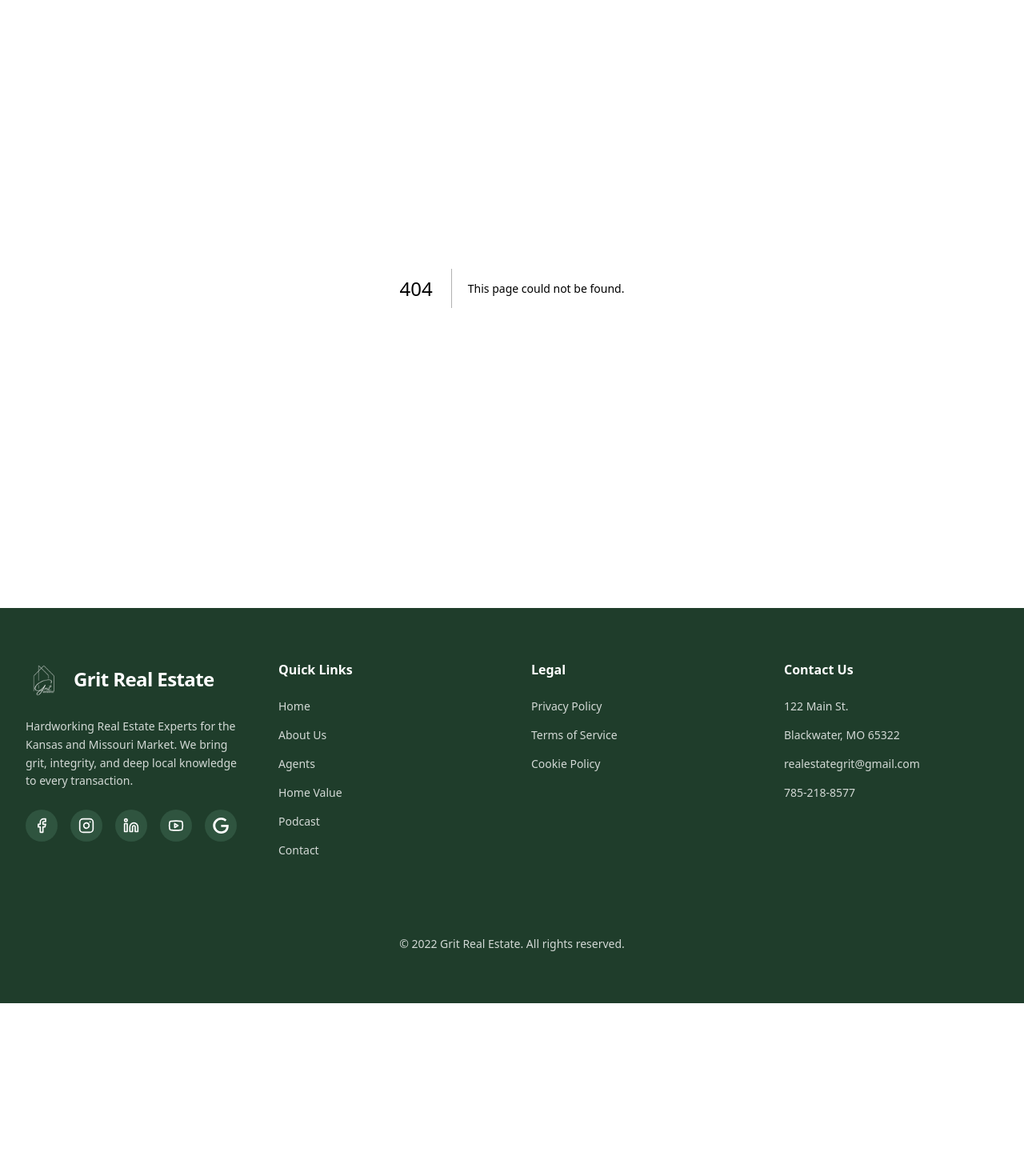
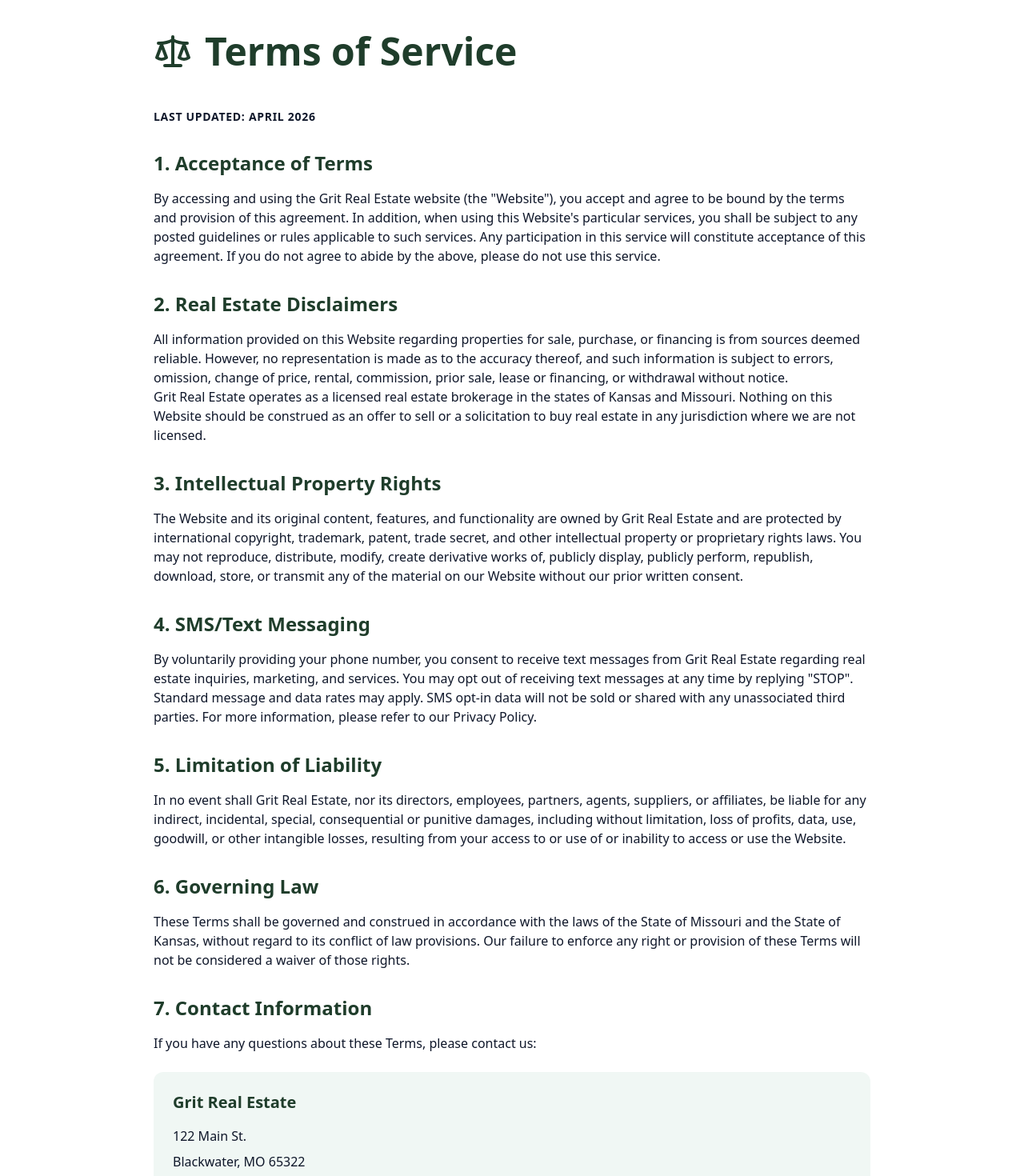
Before and after one commit to gritreal/Grit-Real-Estate, a Next.js app: page /terms in a window 1280 px wide. Before the commit this address had no page. Shown: the part 120-1590 px from the top of the page at 80% size. Before the commit the page ends 1374 px from the top, so only its background shows below. Built offline with nearby package versions, Linux system fonts and the light colour scheme; a web font is replaced by a local one.

Commit message:
Add Terms of Service page

```diff
--- /dev/null
+++ b/src/app/terms/page.tsx
@@ -0,0 +1,89 @@
+import React from 'react';
+import { Scale } from 'lucide-react';
+
+export const metadata = {
+  title: 'Terms of Service | Grit Real Estate',
+  description: 'Terms of Service and conditions for using the Grit Real Estate website in Kansas and Missouri.',
+};
+
+export default function TermsOfServicePage() {
+  return (
+    <div className="bg-brand-white min-h-screen py-20 px-4 sm:px-6 lg:px-8">
+      <div className="max-w-4xl mx-auto">
+        <div className="flex items-center gap-4 mb-12">
+          <Scale className="w-12 h-12 text-brand-primary" />
+          <h1 className="text-4xl md:text-5xl font-serif font-bold text-brand-primary">
+            Terms of Service
+          </h1>
+        </div>
+
+        <div className="prose prose-lg max-w-none text-brand-black/80 space-y-8">
+          <p className="text-sm font-semibold uppercase tracking-wider text-brand-black/50">
+            Last Updated: April 2026
+          </p>
+
+          <section>
+            <h2 className="text-2xl font-semibold text-brand-primary mt-8 mb-4">1. Acceptance of Terms</h2>
+            <p>
+              By accessing and using the Grit Real Estate website (the &quot;Website&quot;), you accept and agree to be bound by the terms and provision of this agreement. In addition, when using this Website&apos;s particular services, you shall be subject to any posted guidelines or rules applicable to such services. Any participation in this service will constitute acceptance of this agreement. If you do not agree to abide by the above, please do not use this service.
+            </p>
+          </section>
+
+          <section>
+            <h2 className="text-2xl font-semibold text-brand-primary mt-8 mb-4">2. Real Estate Disclaimers</h2>
+            <p>
+              All information provided on this Website regarding properties for sale, purchase, or financing is from sources deemed reliable. However, no representation is made as to the accuracy thereof, and such information is subject to errors, omission, change of price, rental, commission, prior sale, lease or financing, or withdrawal without notice.
+            </p>
+            <p>
+              Grit Real Estate operates as a licensed real estate brokerage in the states of Kansas and Missouri. Nothing on this Website should be construed as an offer to sell or a solicitation to buy real estate in any jurisdiction where we are not licensed.
+            </p>
+          </section>
+
+          <section>
+            <h2 className="text-2xl font-semibold text-brand-primary mt-8 mb-4">3. Intellectual Property Rights</h2>
+            <p>
+              The Website and its original content, features, and functionality are owned by Grit Real Estate and are protected by international copyright, trademark, patent, trade secret, and other intellectual property or proprietary rights laws. You may not reproduce, distribute, modify, create derivative works of, publicly display, publicly perform, republish, download, store, or transmit any of the material on our Website without our prior written consent.
+            </p>
+          </section>
+
+          <section>
+            <h2 className="text-2xl font-semibold text-brand-primary mt-8 mb-4">4. SMS/Text Messaging</h2>
+            <p>
+              By voluntarily providing your phone number, you consent to receive text messages from Grit Real Estate regarding real estate inquiries, marketing, and services. You may opt out of receiving text messages at any time by replying &quot;STOP&quot;. Standard message and data rates may apply. SMS opt-in data will not be sold or shared with any unassociated third parties. For more information, please refer to our Privacy Policy.
+            </p>
+          </section>
+
+          <section>
+            <h2 className="text-2xl font-semibold text-brand-primary mt-8 mb-4">5. Limitation of Liability</h2>
+            <p>
+              In no event shall Grit Real Estate, nor its directors, employees, partners, agents, suppliers, or affiliates, be liable for any indirect, incidental, special, consequential or punitive damages, including without limitation, loss of profits, data, use, goodwill, or other intangible losses, resulting from your access to or use of or inability to access or use the Website.
+            </p>
+          </section>
+
+          <section>
+            <h2 className="text-2xl font-semibold text-brand-primary mt-8 mb-4">6. Governing Law</h2>
+            <p>
+              These Terms shall be governed and construed in accordance with the laws of the State of Missouri and the State of Kansas, without regard to its conflict of law provisions. Our failure to enforce any right or provision of these Terms will not be considered a waiver of those rights.
+            </p>
+          </section>
+
+          <section>
+            <h2 className="text-2xl font-semibold text-brand-primary mt-8 mb-4">7. Contact Information</h2>
+            <p>
+              If you have any questions about these Terms, please contact us:
+            </p>
+            <div className="bg-brand-secondary/10 p-6 rounded-xl mt-6">
+              <p className="font-semibold text-brand-primary text-xl mb-4">Grit Real Estate</p>
+              <ul className="space-y-2">
+                <li>122 Main St.</li>
+                <li>Blackwater, MO 65322</li>
+                <li>Email: <a href="mailto:realestategrit@gmail.com" className="text-brand-primary hover:underline">realestategrit@gmail.com</a></li>
+                <li>Phone: <a href="tel:7852188577" className="text-brand-primary hover:underline">785-218-8577</a></li>
+              </ul>
+            </div>
+          </section>
+        </div>
+      </div>
+    </div>
+  );
+}
```
